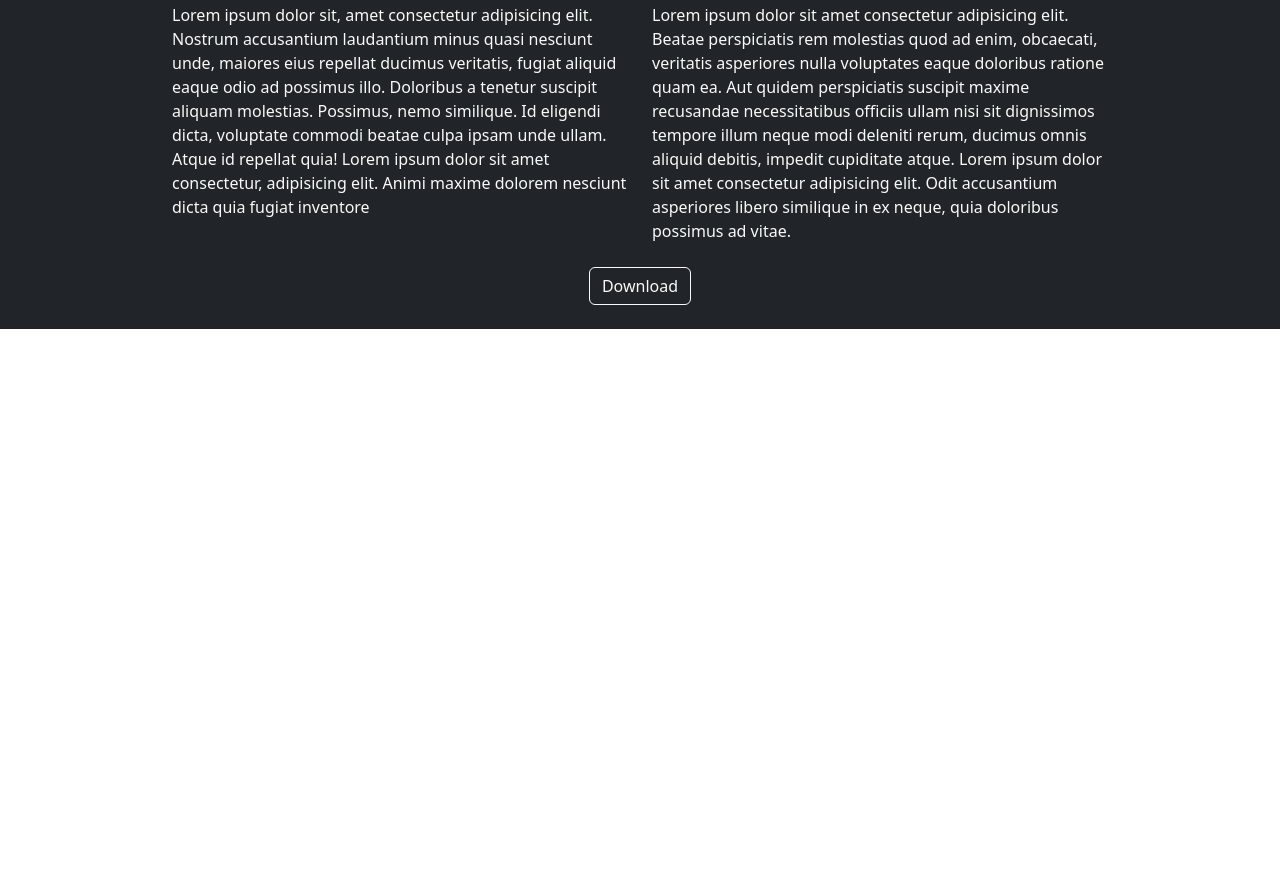
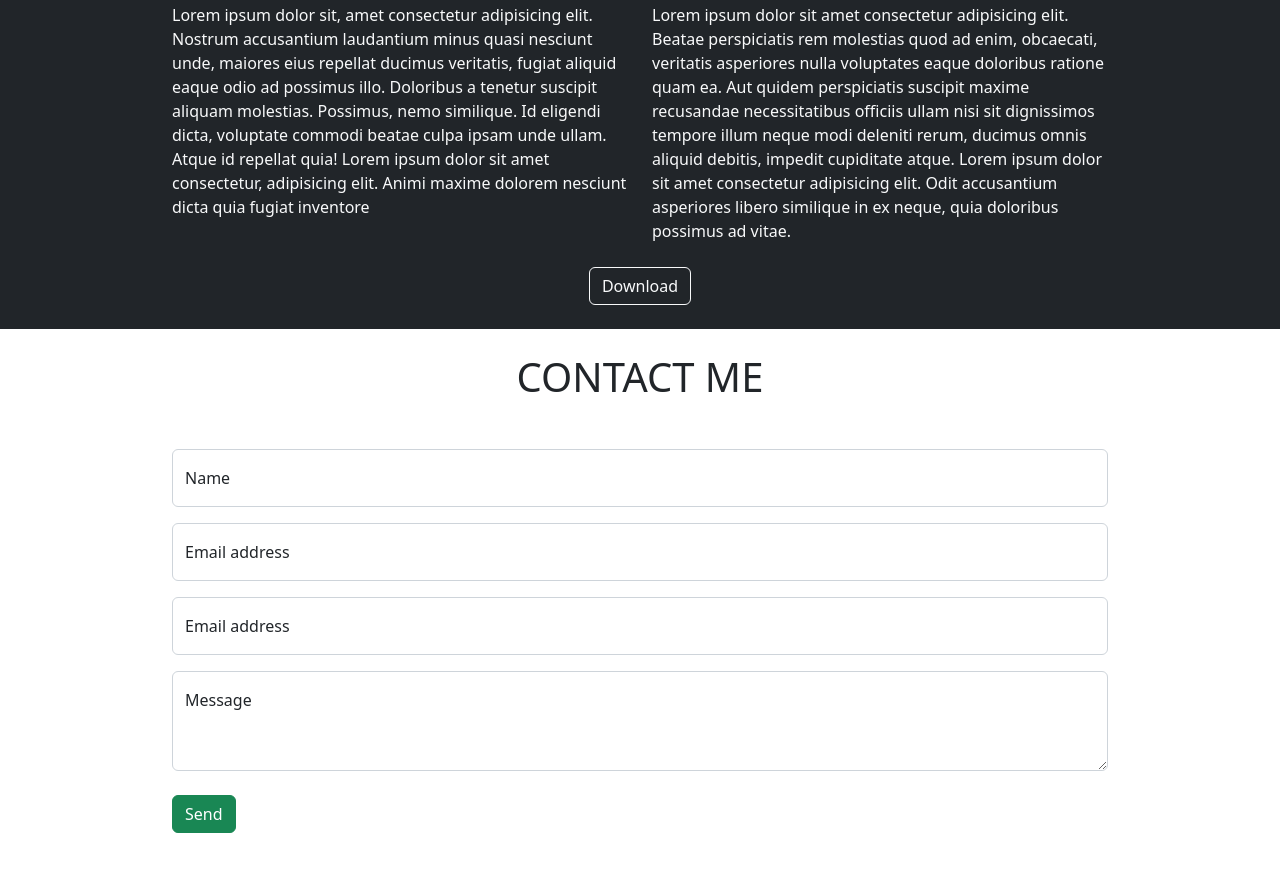
Before and after one commit to PaoloZampa/html-css-bootstrap-freelancer, a plain HTML site: page index.html in a window 1280 px wide. Shown: the part 1703-2584 px from the top of the page. Before the commit the page ends 2032 px from the top, so only its background shows below. Drawn offline with nearby package versions, Linux system fonts and the light colour scheme.

Commit message:
add contact me section

```diff
--- a/index.html
+++ b/index.html
@@ -157,6 +157,31 @@
                 </div>
                 </div>
             </section>
+
+            <!-- contact me -->
+            <section class="contact_me">
+                <h1 class="text-center pt-4">CONTACT ME</h1>
+                <div class="container w-75 py-4">
+                    <div class="form-floating my-3">
+                        <input type="text" class="form-control" placeholder="Mario Rossi">
+                        <label for="floatingInput">Name</label>
+                      </div>
+                      <div class="form-floating my-3">
+                        <input type="text" class="form-control" placeholder="name@example.com">
+                        <label for="floatingInput">Email address</label>
+                      </div>
+                      <div class="form-floating my-3">
+                        <input type="text" class="form-control" placeholder="name@example.com">
+                        <label for="floatingInput">Email address</label>
+                      </div>
+                      <div class="form-floating">
+                        <textarea class="form-control" placeholder="Leave a comment here" id="floatingTextarea2" style="height: 100px"></textarea>
+                        <label for="floatingTextarea2">Message</label>
+                      </div>
+                      <button type="submit" class="btn btn-success my-4">Send</button>
+                </div>
+            </section>
+
         </main>
         <!-- /#app_main -->
 
```
